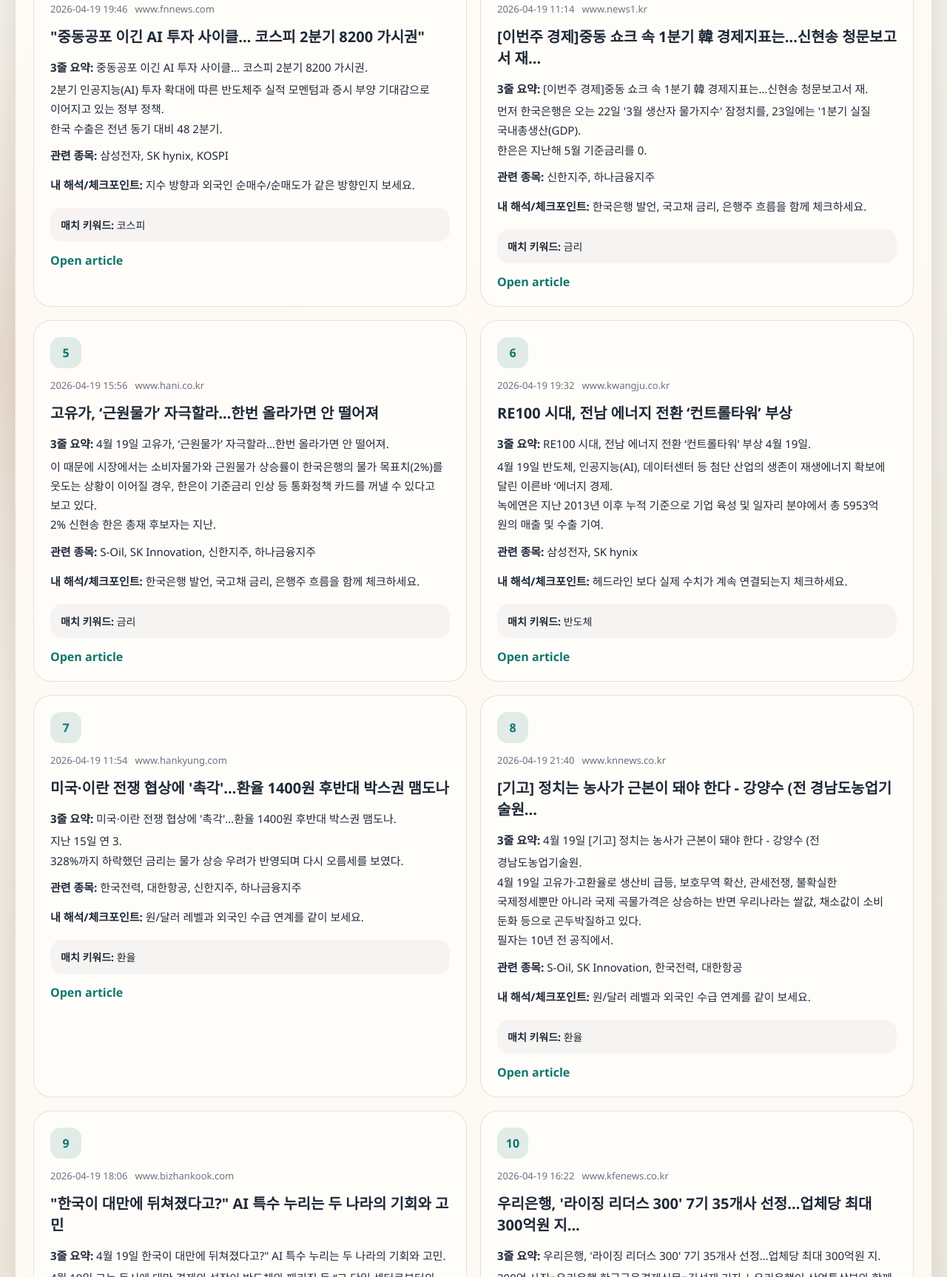
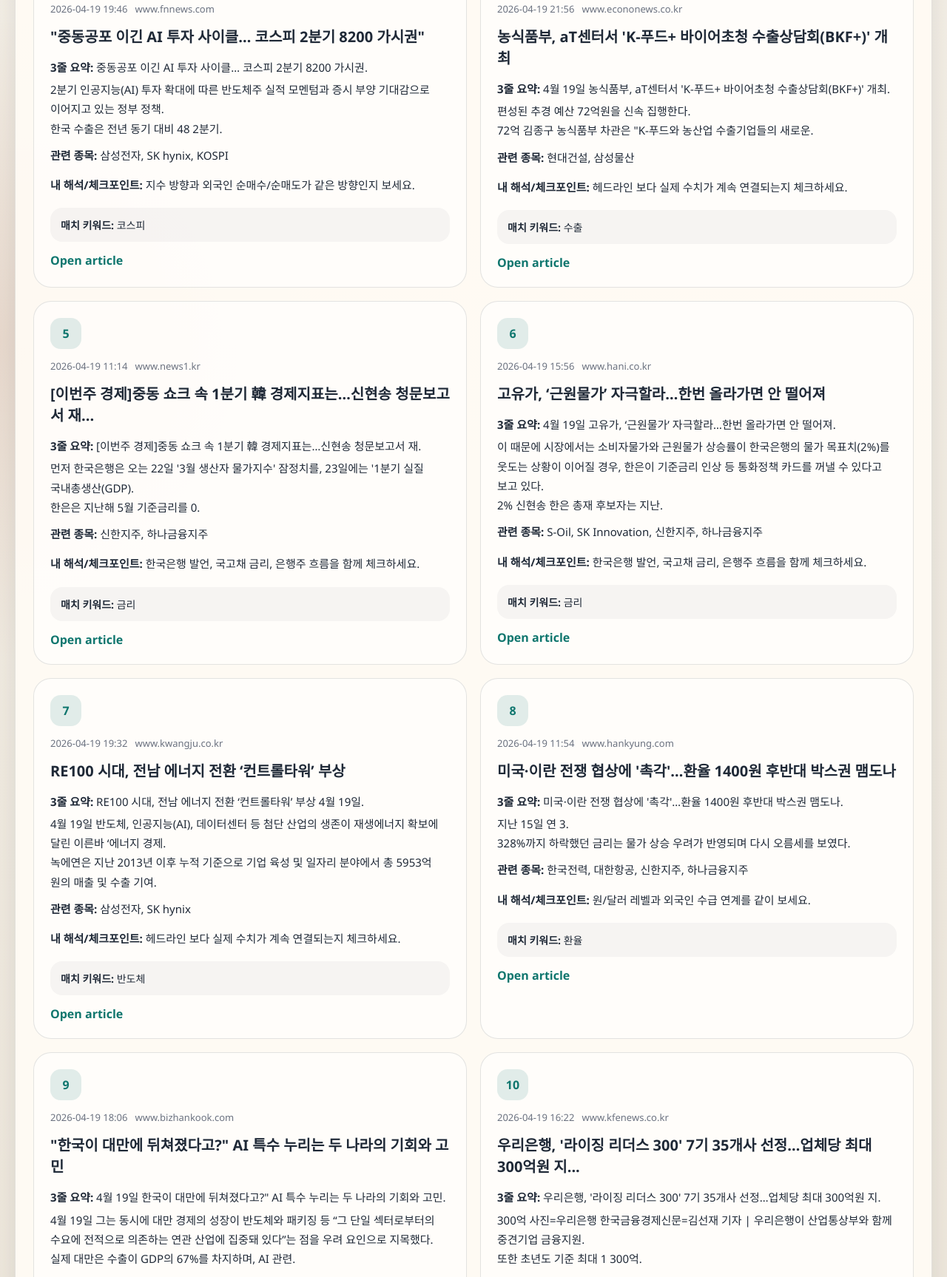
Before and after one commit to wlstn6115-rgb/DAILYNEWS_KOREA, a plain HTML site: page index.html in a window 1280 px wide. Shown: the part 1073-2800 px from the top of the page at 74% size. Drawn offline with Linux system fonts and the light colour scheme.

Commit message:
Update index.html 2026-04-19 22:52:37

```diff
--- a/index.html
+++ b/index.html
@@ -231,23 +231,22 @@
     <section class="hero">
       <span class="eyebrow">NAVER Open API Daily Tracker</span>
       <h1>Korea Economy Daily News Tracker</h1>
-      <p>Generated at: 2026-04-19 22:51:15 | Target date: 2026-04-19 | Search window: 2026-04-13 to 2026-04-19 | Sort: date | Showing top 10</p>
+      <p>Generated at: 2026-04-19 22:52:36 | Target date: 2026-04-19 | Search window: 2026-04-13 to 2026-04-19 | Sort: date | Showing top 10</p>
 
       <div class="hero-grid">
         <div class="panel">
           <h2>Current keyword box</h2>
           <div class="input-box">
             <div class="pill-wrap">
-              <span class='pill'>코스피</span>
+              <span class='pill'>부채</span>
+<span class='pill'>추경</span>
+<span class='pill'>코스피</span>
+<span class='pill'>부동산</span>
+<span class='pill'>물가</span>
 <span class='pill'>원달러 환율</span>
 <span class='pill'>반도체 수출</span>
 <span class='pill'>한국은행 금리</span>
 <span class='pill'>국제유가</span>
-<span class='pill'>물가</span>
-<span class='pill'>추경</span>
-<span class='pill'>부동산</span>
-<span class='pill'>관세</span>
-<span class='pill'>부채</span>
             </div>
           </div>
         </div>
@@ -313,6 +312,23 @@
           <div class="rank">4</div>
         </div>
         <div class="meta">
+          <span>2026-04-19 21:56</span>
+          <span>www.econonews.co.kr</span>
+        </div>
+        <h3 class="title-neutral">농식품부, aT센터서 &#39;K-푸드+ 바이어초청 수출상담회(BKF+)&#39; 개최</h3>
+        <div class="scrap">
+          <p><strong>3줄 요약:</strong> 4&#50900; 19&#51068; &#45453;&#49885;&#54408;&#48512;, aT&#49468;&#53552;&#49436; 'K-&#54392;&#46300;+ &#48148;&#51060;&#50612;&#52488;&#52397; &#49688;&#52636;&#49345;&#45812;&#54924;(BKF+)' &#44060;&#52572;.<br />&#54200;&#49457;&#46108; &#52628;&#44221; &#50696;&#49328; 72&#50613;&#50896;&#51012; &#49888;&#49549; &#51665;&#54665;&#54620;&#45796;.<br />72&#50613; &#44608;&#51333;&#44396; &#45453;&#49885;&#54408;&#48512; &#52264;&#44288;&#51008; "K-&#54392;&#46300;&#50752; &#45453;&#49328;&#50629; &#49688;&#52636;&#44592;&#50629;&#46308;&#51032; &#49352;&#47196;&#50868;.</p>
+          <p><strong>관련 종목:</strong> 현대건설, 삼성물산</p>
+          <p><strong>내 해석/체크포인트:</strong> 헤드라인 보다 실제 수치가 계속 연결되는지 체크하세요.</p>
+        </div>
+        <div class="impact"><strong>매치 키워드:</strong> 수출</div>
+        <a href="http://www.econonews.co.kr/news/articleView.html?idxno=436152" target="_blank" rel="noreferrer">Open article</a>
+      </article>
+      <article class="card">
+        <div class="card-top">
+          <div class="rank">5</div>
+        </div>
+        <div class="meta">
           <span>2026-04-19 11:14</span>
           <span>www.news1.kr</span>
         </div>
@@ -327,7 +343,7 @@
       </article>
       <article class="card">
         <div class="card-top">
-          <div class="rank">5</div>
+          <div class="rank">6</div>
         </div>
         <div class="meta">
           <span>2026-04-19 15:56</span>
@@ -344,7 +360,7 @@
       </article>
       <article class="card">
         <div class="card-top">
-          <div class="rank">6</div>
+          <div class="rank">7</div>
         </div>
         <div class="meta">
           <span>2026-04-19 19:32</span>
@@ -361,7 +377,7 @@
       </article>
       <article class="card">
         <div class="card-top">
-          <div class="rank">7</div>
+          <div class="rank">8</div>
         </div>
         <div class="meta">
           <span>2026-04-19 11:54</span>
@@ -375,23 +391,6 @@
         </div>
         <div class="impact"><strong>매치 키워드:</strong> 환율</div>
         <a href="https://www.hankyung.com/article/202604190490i" target="_blank" rel="noreferrer">Open article</a>
-      </article>
-      <article class="card">
-        <div class="card-top">
-          <div class="rank">8</div>
-        </div>
-        <div class="meta">
-          <span>2026-04-19 21:40</span>
-          <span>www.knnews.co.kr</span>
-        </div>
-        <h3 class="title-neutral">[기고] 정치는 농사가 근본이 돼야 한다 - 강양수 (전 경남도농업기술원...</h3>
-        <div class="scrap">
-          <p><strong>3줄 요약:</strong> 4&#50900; 19&#51068; [&#44592;&#44256;] &#51221;&#52824;&#45716; &#45453;&#49324;&#44032; &#44540;&#48376;&#51060; &#46076;&#50556; &#54620;&#45796; - &#44053;&#50577;&#49688; (&#51204; &#44221;&#45224;&#46020;&#45453;&#50629;&#44592;&#49696;&#50896;.<br />4&#50900; 19&#51068; &#44256;&#50976;&#44032;&#183;&#44256;&#54872;&#50984;&#47196; &#49373;&#49328;&#48708; &#44553;&#46321;, &#48372;&#54840;&#47924;&#50669; &#54869;&#49328;, &#44288;&#49464;&#51204;&#51137;, &#48520;&#54869;&#49892;&#54620; &#44397;&#51228;&#51221;&#49464;&#49104;&#47564; &#50500;&#45768;&#46972; &#44397;&#51228; &#44257;&#47932;&#44032;&#44201;&#51008; &#49345;&#49849;&#54616;&#45716; &#48152;&#47732; &#50864;&#47532;&#45208;&#46972;&#45716; &#49920;&#44050;, &#52292;&#49548;&#44050;&#51060; &#49548;&#48708; &#46164;&#54868; &#46321;&#51004;&#47196; &#44260;&#46160;&#48149;&#51656;&#54616;&#44256; &#51080;&#45796;.<br />&#54596;&#51088;&#45716; 10&#45380; &#51204; &#44277;&#51649;&#50640;&#49436;.</p>
-          <p><strong>관련 종목:</strong> S-Oil, SK Innovation, 한국전력, 대한항공</p>
-          <p><strong>내 해석/체크포인트:</strong> 원/달러 레벨과 외국인 수급 연계를 같이 보세요.</p>
-        </div>
-        <div class="impact"><strong>매치 키워드:</strong> 환율</div>
-        <a href="https://www.knnews.co.kr/news/articleView.php?idxno=1539732" target="_blank" rel="noreferrer">Open article</a>
       </article>
       <article class="card">
         <div class="card-top">
```
